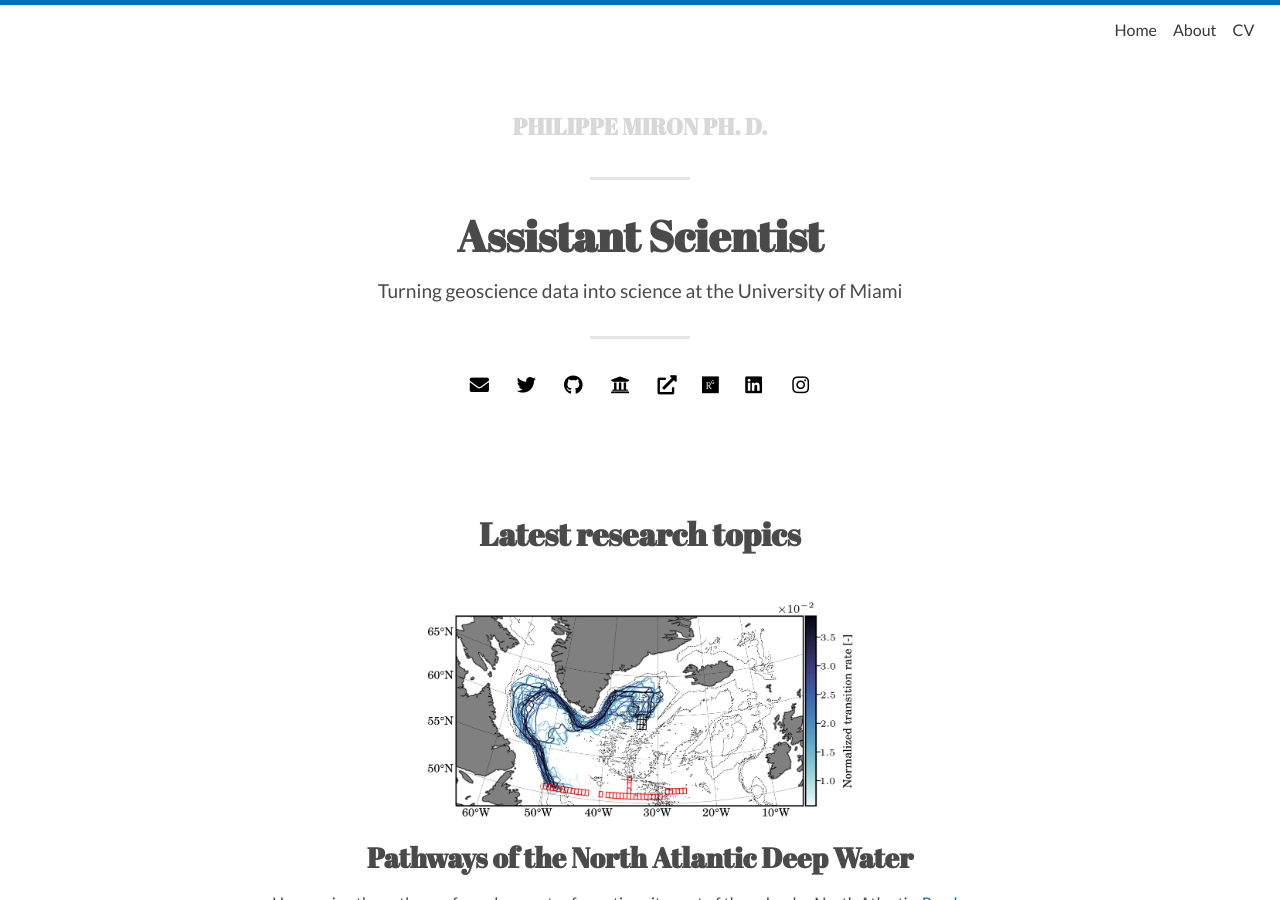
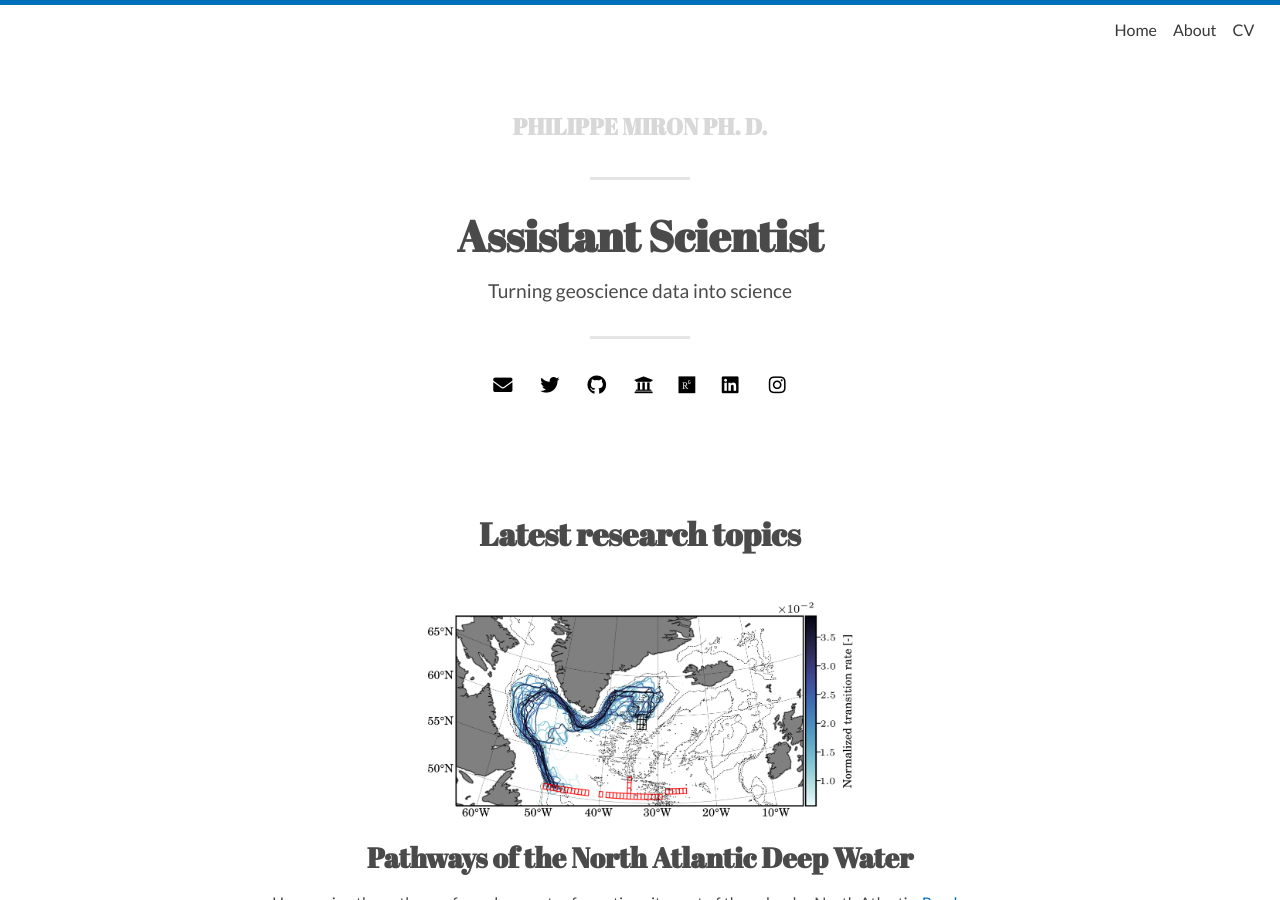
Before and after one commit to philippemiron/philippemiron.github.io, a Jekyll site: the page built from index.html, in a window 1280 px wide and 900 px high. Built offline with Jekyll 4.4.1, drawn with Linux system fonts in a browser that asks for light colours; nearby versions of some CDN libraries; the list of posts is cut into pages by our own code.

Commit message:
remove UM

```diff
--- a/_config.yml
+++ b/_config.yml
@@ -12,7 +12,7 @@ theme_settings:
   # Header and footer text
   header_text: >
      <h1>Assistant Scientist</h1>
-     <p>Turning geoscience data into science at the University of Miami<p>
+     <p>Turning geoscience data into science<p>
   header_text_feature_image:
   footer_text: >
     Made with <i class="far fa-fw fa-heart"></i> and powered by <a href="http://jekyllrb.com">Jekyll</a>
@@ -21,7 +21,7 @@ theme_settings:
   email_address: philippemiron@gmail.com
   twitter: philippemiron
   github: philippemiron
-  uwebsite: https://nonlinear.rsmas.miami.edu/ #university group website
+  #uwebsite: https://nonlinear.rsmas.miami.edu/ #university group website
   researchgate: Philippe_Miron
   instagram: philippemiron
   linkedin: philippemiron
```
